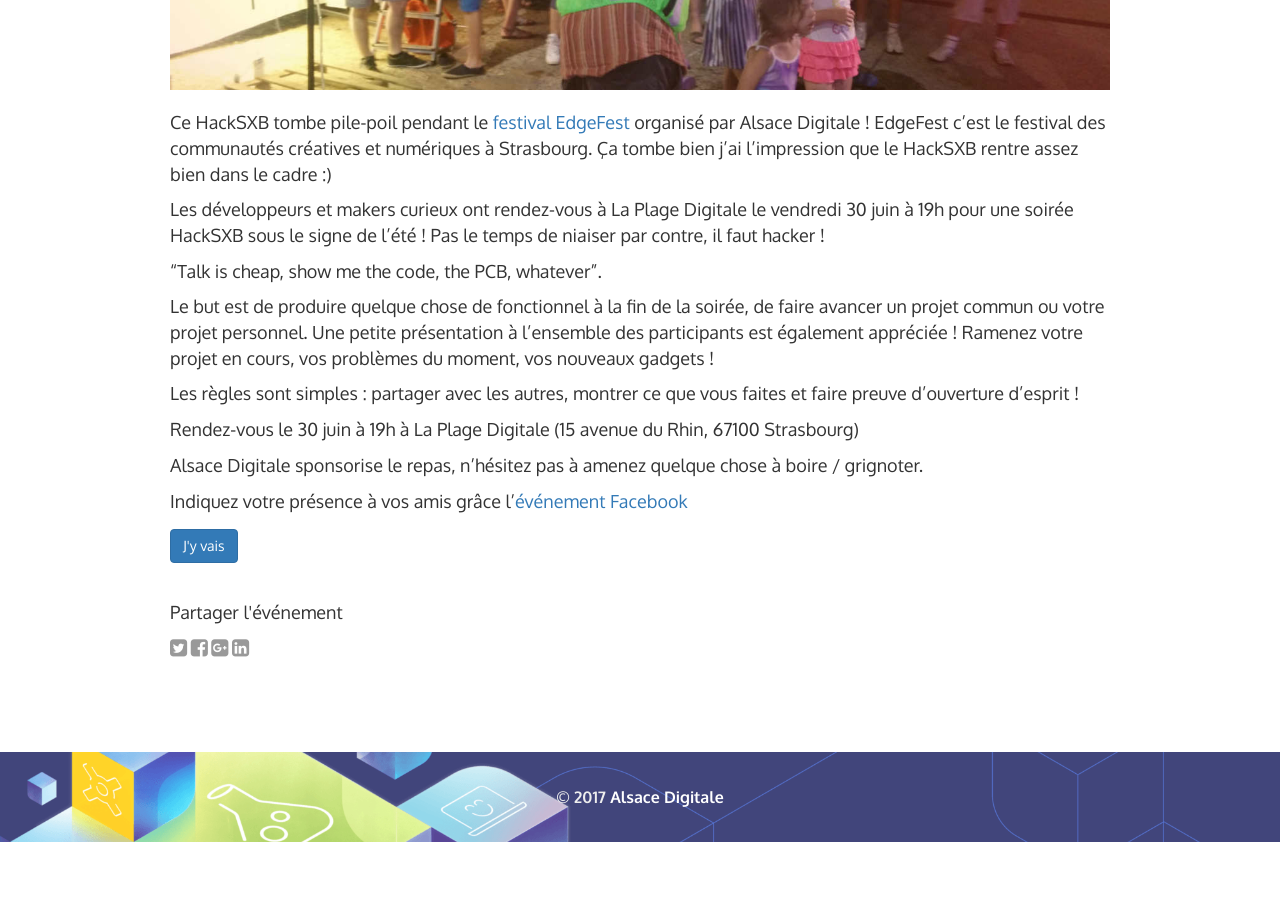
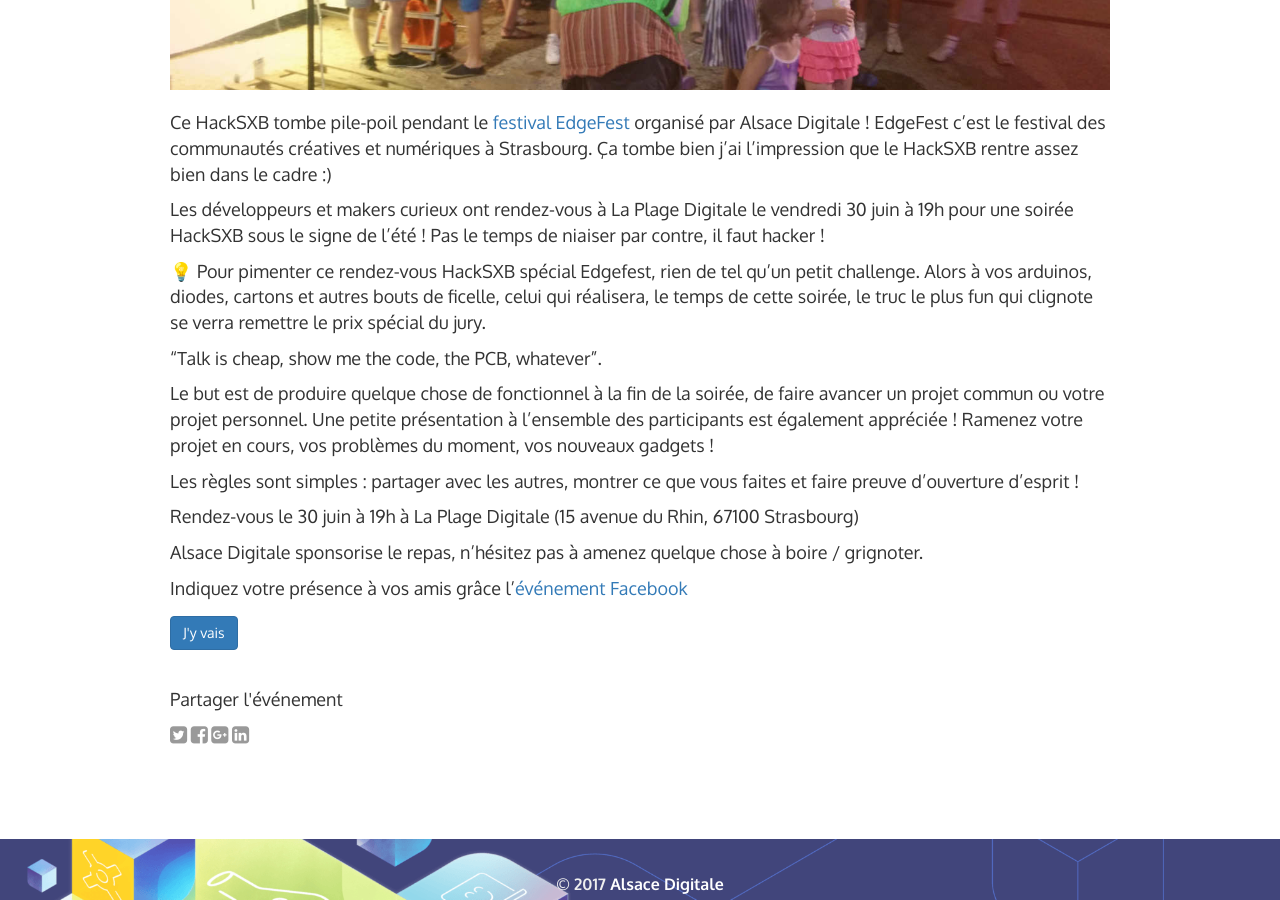
Before and after one commit to AlsaceDigitale/www.hacksxb.com, a Jekyll site: the page built from events/_posts/2017-06-21-hacksxb-52-les-hackers-a-edgefest.markdown, in a window 1280 px wide and 900 px high, scrolled down 631 px. Built offline with Jekyll 4.4.1, drawn with Linux system fonts in a browser that asks for light colours; nearby versions of some CDN libraries; before the commit the page ends 1473 px from its top, so only the background shows below that.

Commit message:
update hacksxb 52

```diff
--- a/events/_posts/2017-06-21-hacksxb-52-les-hackers-a-edgefest.markdown
+++ b/events/_posts/2017-06-21-hacksxb-52-les-hackers-a-edgefest.markdown
@@ -11,6 +11,8 @@ Ce HackSXB tombe pile-poil pendant le <a href="http://www.edgefest.fr/" target="
 
 Les développeurs et makers curieux ont rendez-vous à La Plage Digitale le vendredi 30 juin à 19h pour une soirée HackSXB sous le signe de l'été ! Pas le temps de niaiser par contre, il faut hacker !
 
+💡 Pour pimenter ce rendez-vous HackSXB spécial Edgefest, rien de tel qu'un petit challenge. Alors à vos arduinos, diodes, cartons et autres bouts de ficelle, celui qui réalisera, le temps de cette soirée, le truc le plus fun qui clignote se verra remettre le prix spécial du jury.
+
 “Talk is cheap, show me the code, the PCB, whatever”.
 
 Le but est de produire quelque chose de fonctionnel à la fin de la soirée, de faire avancer un projet commun ou votre projet personnel. Une petite présentation à l’ensemble des participants est également appréciée ! Ramenez votre projet en cours, vos problèmes du moment, vos nouveaux gadgets !
```
